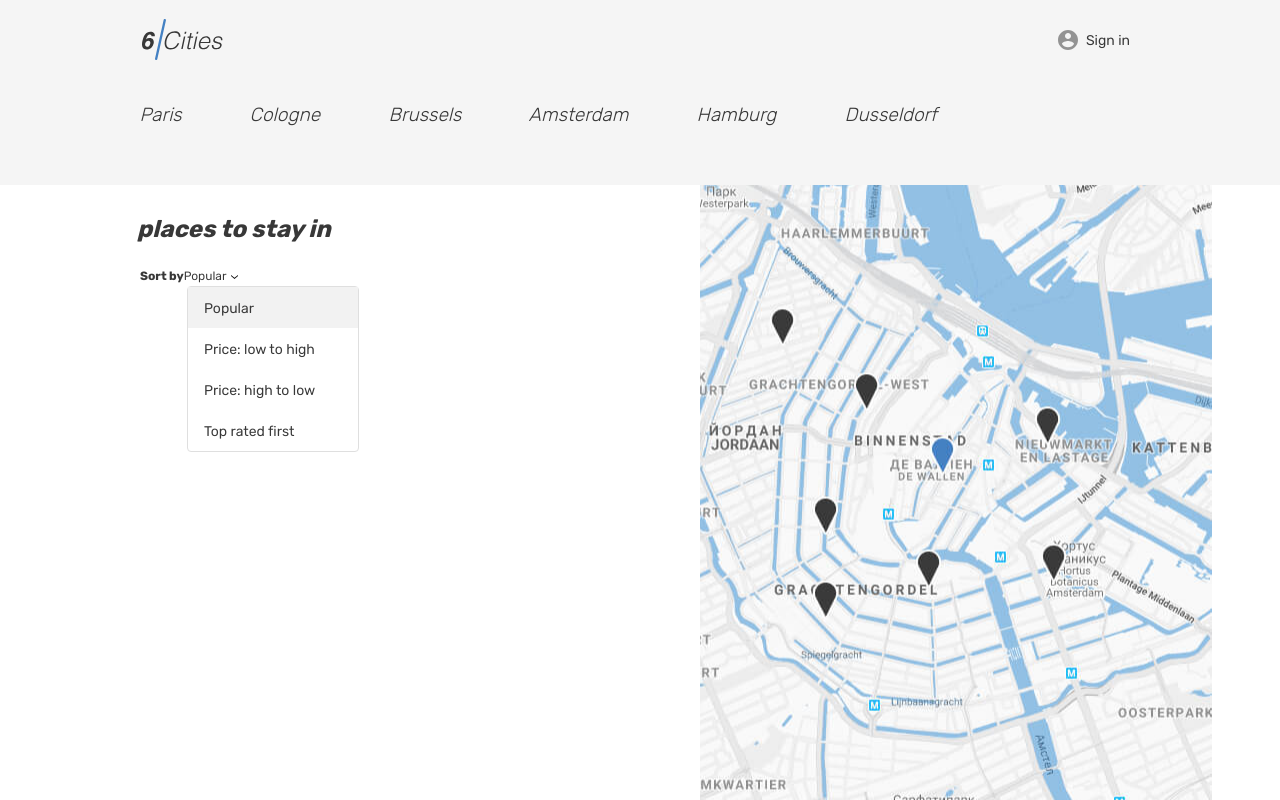
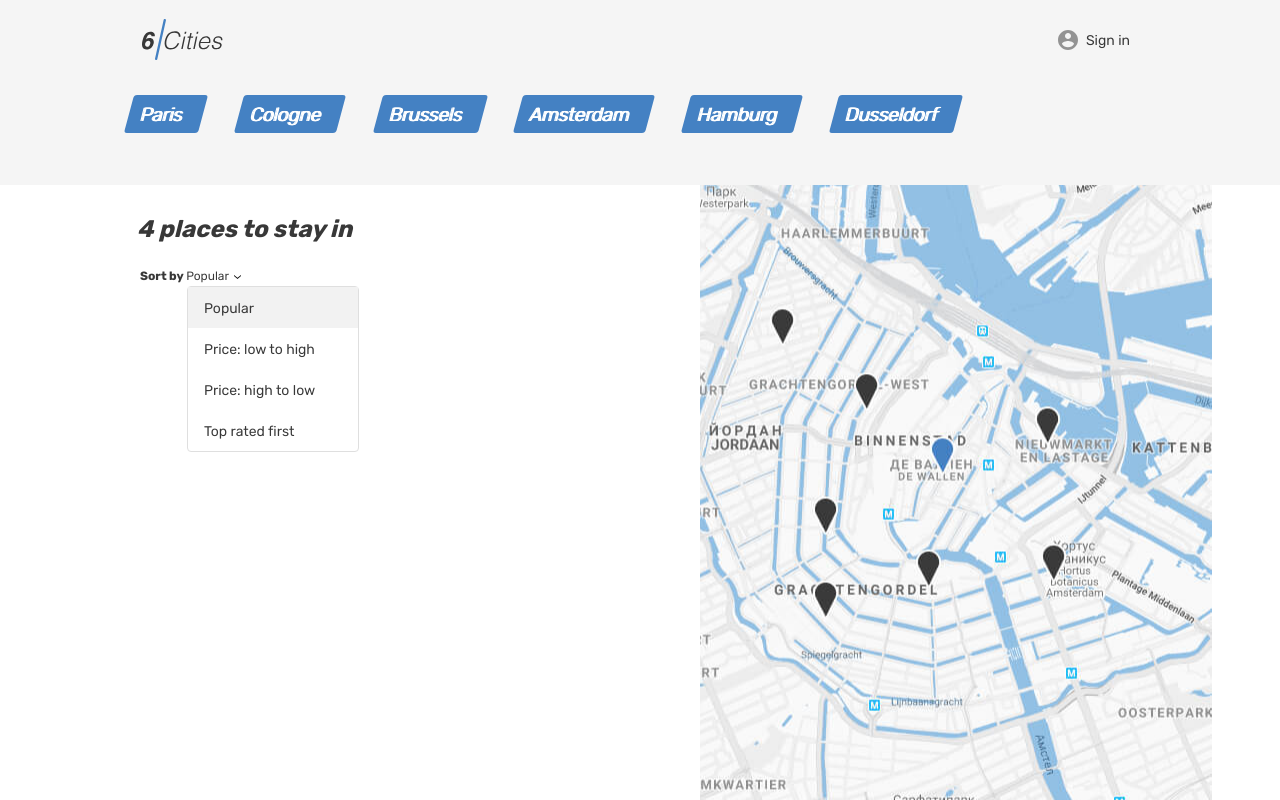
Before and after one commit to lipa88-mk/sixCities, a React (Create React App) app: page / in a window 1280 px wide. Built offline with nearby package versions, Linux system fonts and the light colour scheme.

Commit message:
provide offers prop from top to MainScreen and remove outdated offersCount and locationsList

```diff
--- a/src/components/app/app.tsx
+++ b/src/components/app/app.tsx
@@ -8,18 +8,18 @@ import { AppRoutes, AuthorizationStatus } from '../../const';
 import PrivateRoute from '../../components/private-route/private-route';
 import { FC } from 'react';
 import type {LocationItemProps} from '../../pages/main-screen/main-screen';
+import { Offers } from '../../types/offers';
 
 type AppProps = {
-  offersCount?: number;
-  locationsList?: string[];
+  offers: Offers[];
   locations: LocationItemProps[];
 };
 
-const App: FC<AppProps> = ({ offersCount, locationsList, locations }) => (
+const App: FC<AppProps> = ({ locations, offers }) => (
   <BrowserRouter>
     <Routes>
-      <Route path={AppRoutes.root} element={<MainScreen locations={locations} />} >
-        <Route path={':city'} element={<MainScreen locations={locations} />} />
+      <Route path={AppRoutes.root} element={<MainScreen locations={locations} offers={offers} />} >
+        <Route path={':city'} element={<MainScreen locations={locations} offers={offers} />} />
       </Route>
 
       <Route path={AppRoutes.login} element={<LoginScreen />} />
--- a/src/index.tsx
+++ b/src/index.tsx
@@ -2,13 +2,17 @@ import React from 'react';
 import ReactDOM from 'react-dom/client';
 import App from './components/app/app';
 import { Settings } from './const';
+import { offers } from './mocks/offers';
 
 const root = ReactDOM.createRoot(
-  document.getElementById('root') as HTMLElement,
+  document.getElementById('root') as HTMLElement
 );
 
 root.render(
   <React.StrictMode>
-    <App offersCount={Settings.OFFERS} locationsList={Settings.LOCATIONS_LIST} locations={Settings.locations} />
-  </React.StrictMode>,
+    <App
+      locations={Settings.locations}
+      offers={offers}
+    />
+  </React.StrictMode>
 );
--- a/src/pages/main-screen/main-screen.tsx
+++ b/src/pages/main-screen/main-screen.tsx
@@ -3,26 +3,24 @@ import { Card } from '../../components/card/card';
 import { Logo } from '../../components/logo/logo';
 import { FC } from 'react';
 import { NavLink, useParams } from 'react-router-dom';
+import { Offers } from '../../types/offers';
 
 export type LocationItemProps = {
   city: string;
   offers: number;
-}
+};
 
 export type MainScreenProps = {
-  // offersCount: number;
-  // locationsList: string[];
+  offers: Offers[];
   locations: LocationItemProps[];
 };
 
-const MainScreen: FC<MainScreenProps> = ({ locations }) => {
+const MainScreen: FC<MainScreenProps> = ({ locations, offers }) => {
   const params = useParams();
-
-  const currentLocation = locations.find((el) => el.city.toLowerCase() === params.city);
+  const currentLocation = locations.find(
+    (el) => el.city.toLowerCase() === params.city
+  );
   const locationsList = locations.map((el) => el.city);
-
-  // eslint-disable-next-line no-console
-  console.log(currentLocation);
 
   return (
     <div className="page page--gray page--main">
@@ -48,12 +46,14 @@ const MainScreen: FC<MainScreenProps> = ({ locations }) => {
                 <li className="locations__item" key={location}>
                   <NavLink
                     to={location.toLowerCase()}
-                    className={'locations__item-link tabs__item'}
+                    className={
+                      'locations__item-link tabs__item tabs__item--active'
+                    }
                   >
-                    {/* tabs__item--active */}
                     <span>{location}</span>
                   </NavLink>
-                </li>))}
+                </li>
+              ))}
             </ul>
           </section>
         </div>
@@ -62,10 +62,10 @@ const MainScreen: FC<MainScreenProps> = ({ locations }) => {
             <section className="cities__places places">
               <h2 className="visually-hidden">Places</h2>
               <b className="places__found">
-                {currentLocation?.offers} places to stay in {currentLocation?.city}
+                {offers.length} places to stay in {currentLocation?.city}
               </b>
               <form className="places__sorting" action="#" method="get">
-                <span className="places__sorting-caption">Sort by</span>
+                <span className="places__sorting-caption">Sort by&nbsp;</span>
                 <span className="places__sorting-type" tabIndex={0}>
                   Popular
                   <svg className="places__sorting-arrow" width="7" height="4">
@@ -90,10 +90,14 @@ const MainScreen: FC<MainScreenProps> = ({ locations }) => {
                   </li>
                 </ul>
               </form>
+
               <div className="cities__places-list places__list tabs__content">
-                {Array.from({ length: currentLocation?.offers || 0 }, (index: number) => (
+                {Array.from(
+                  { length: currentLocation?.offers || 0 },
+                  (index: number) => (
                     <Card key={index} />
-                ))}
+                  )
+                )}
               </div>
             </section>
             <div className="cities__right-section">
@@ -103,6 +107,7 @@ const MainScreen: FC<MainScreenProps> = ({ locations }) => {
         </div>
       </main>
     </div>
-  );};
+  );
+};
 
 export { MainScreen };
```
Lines whose indentation alone changed are shown as unchanged.
